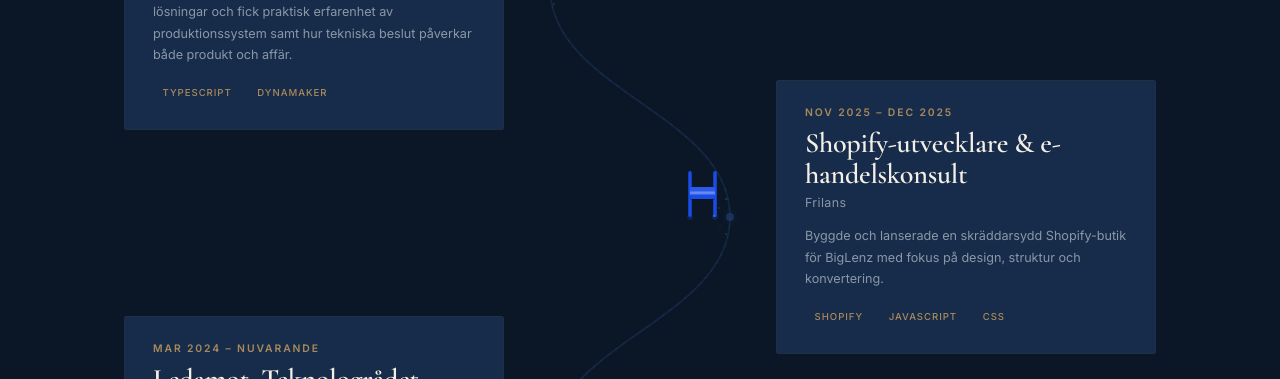
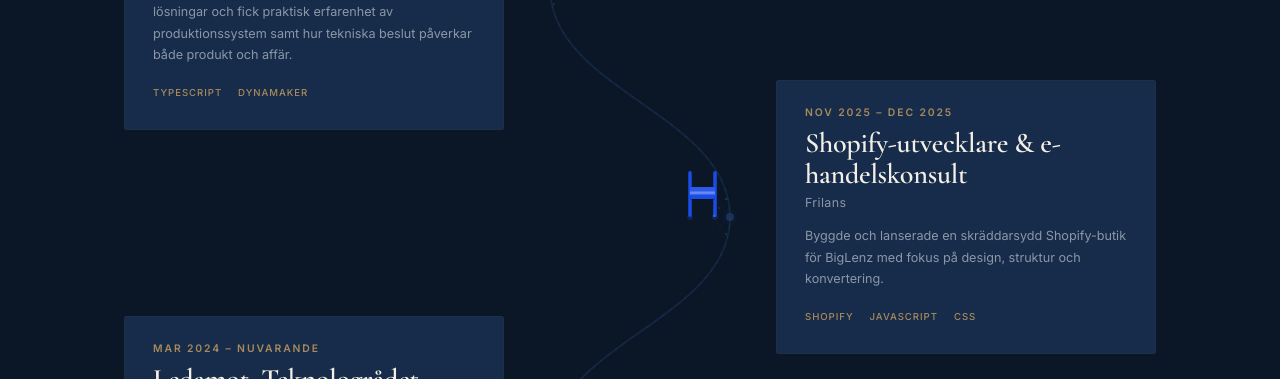
Before and after one commit to edlu2100/Portfolio, a React (Vite) app: page / in a window 1280 px wide. Shown: the part 1940-2319 px from the top of the page. Built offline with nearby package versions, Linux system fonts and the light colour scheme; a web font is replaced by a local one.

Commit message:
padding experiencecard. made tags go left alined

```diff
--- a/src/components/experience/ExperienceCard.tsx
+++ b/src/components/experience/ExperienceCard.tsx
@@ -60,6 +60,7 @@ export default function ExperienceCard({ item, side, delay, visible, color }: Pr
               fontSize: '0.6rem', fontWeight: 500, letterSpacing: '0.1em',
               textTransform: 'uppercase',
               padding: '0.28rem 0.6rem',
+              paddingLeft: '0',
               backgroundColor: `${color}18`,
               color: color,
               borderRadius: '2px',
```
